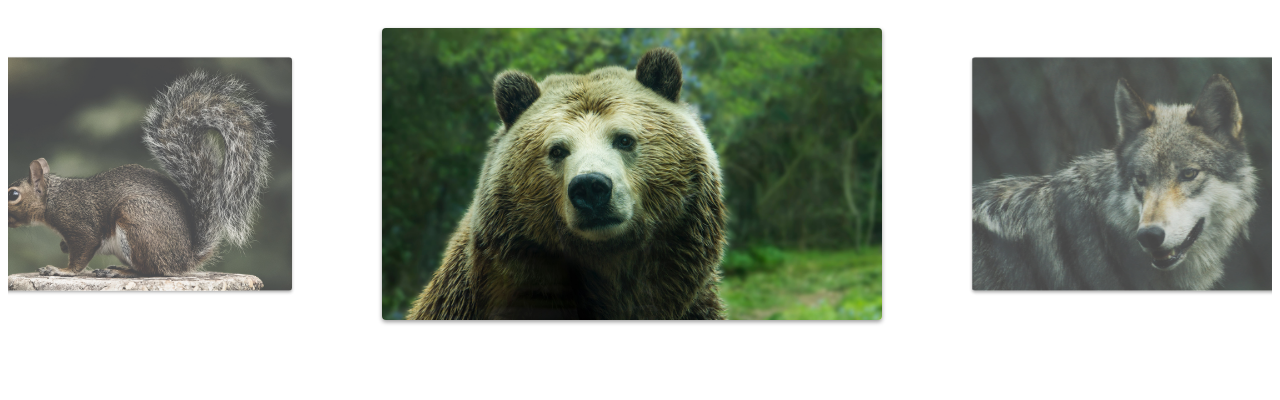
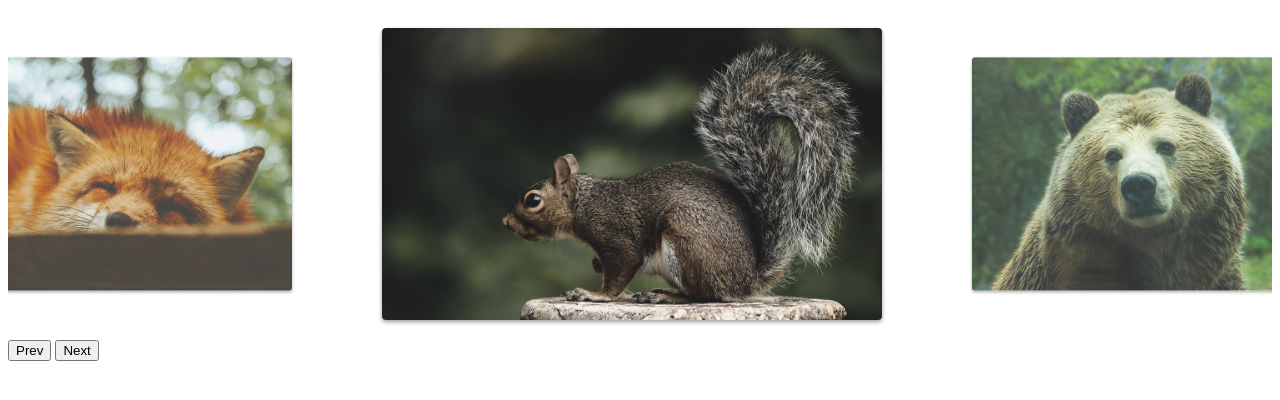
Before and after one commit to Gabr1elle/Slide, a plain HTML site: page index.html in a window 1280 px wide. Drawn offline with Linux system fonts and the light colour scheme.

Commit message:
navegacao prev e next finalizada

```diff
--- a/index.html
+++ b/index.html
@@ -17,6 +17,10 @@
             <li><img src="img/foto6.jpg" alt="" ></li>
         </ul>
     </div>
+    <div class="arrow-nav">
+        <button class="prev">Prev</button>
+        <button class="next">Next</button>
+    </div>
     <script type="module" src="js/script.js"></script>
 </body>
 </html>
--- a/js/script.js
+++ b/js/script.js
@@ -1,8 +1,5 @@
-import Slide from './slide.js'
+import {SlideNav} from './slide.js'
 
-const slide = new Slide ('.slide', '.slide-wrapper');
+const slide = new SlideNav ('.slide', '.slide-wrapper');
 slide.init();
-console.log(slide);
-
-slide.changeSlide(3);
-slide.activePrevSlide();
+slide.addArrow('.prev', 'next');
--- a/js/slide.js
+++ b/js/slide.js
@@ -1,15 +1,14 @@
 import debounce from './debounce.js';
 
-
-export default class Slide {
-    constructor (slide, wrapper) {
+export class Slide {
+  constructor(slide, wrapper) {
     this.slide = document.querySelector(slide)
     this.wrapper = document.querySelector(wrapper);
-        this.dist = {finalPosition: 0, startX: 0, movement: 0};
+    this.dist = { finalPosition: 0, startX: 0, movement: 0 }
     this.activeClass = 'active';
   }
 
-    transition (active) {
+  transition(active) {
     this.slide.style.transition = active ? 'transform .3s' : '';
   }
 
@@ -19,13 +18,13 @@ export default class Slide {
   }
 
   updatePosition(clientX) {
-        this.dist.movement = (this.dist.startX - clientX) *1.6;
+    this.dist.movement = (this.dist.startX - clientX) * 1.6;
     return this.dist.finalPosition - this.dist.movement;
   }
 
   onStart(event) {
     let movetype;
-        if (event.type ==='mousedown') {
+    if (event.type === 'mousedown') {
       event.preventDefault();
       this.dist.startX = event.clientX;
       movetype = 'mousemove';
@@ -44,7 +43,7 @@ export default class Slide {
   }
 
   onEnd(event) {
-        const movetype = (event.type ==='mouseup') ? 'mousemove' : 'touchmove';
+    const movetype = (event.type === 'mouseup') ? 'mousemove' : 'touchmove';
     this.wrapper.removeEventListener(movetype, this.onMove);
     this.dist.finalPosition = this.dist.movePosition;
     this.transition(true);
@@ -57,19 +56,18 @@ export default class Slide {
     } else if (this.dist.movement < -120 && this.index.prev !== undefined) {
       this.activePrevSlide();
     } else {
-            this.changeSlide(this.index.active)
+      this.changeSlide(this.index.active);
     }
   }
 
   addSlideEvents() {
-        this.wrapper.addEventListener('mousedown', this.onStart );
+    this.wrapper.addEventListener('mousedown', this.onStart);
     this.wrapper.addEventListener('touchstart', this.onStart);
     this.wrapper.addEventListener('mouseup', this.onEnd);
     this.wrapper.addEventListener('touchend', this.onEnd);
   }
 
-
-    // configurações de cada slides //
+  // Slides config
 
   slidePosition(slide) {
     const margin = (this.wrapper.offsetWidth - slide.offsetWidth) / 2;
@@ -102,7 +100,7 @@ export default class Slide {
 
   changeActiveClass() {
     this.slideArray.forEach(item => item.element.classList.remove(this.activeClass));
-        this.slideArray[this.index.active].element.classList.add(this.activeClass = 'active');
+    this.slideArray[this.index.active].element.classList.add(this.activeClass);
   }
 
   activePrevSlide() {
@@ -110,14 +108,13 @@ export default class Slide {
   }
 
   activeNextSlide() {
-        if (this.index.next !==undefined) this.changeSlide(this.index.next);
+    if (this.index.next !== undefined) this.changeSlide(this.index.next);
   }
 
-      onResize () {
+  onResize() {
     setTimeout(() => {
       this.slidesConfig();
       this.changeSlide(this.index.active);
-
     }, 1000);
   }
 
@@ -129,6 +126,10 @@ export default class Slide {
     this.onStart = this.onStart.bind(this);
     this.onMove = this.onMove.bind(this);
     this.onEnd = this.onEnd.bind(this);
+
+    this.activePrevSlide = this.activePrevSlide.bind(this);
+    this.activeNextSlide = this.activeNextSlide.bind(this);
+
     this.onResize = debounce(this.onResize.bind(this), 200);
   }
 
@@ -138,6 +139,20 @@ export default class Slide {
     this.addSlideEvents();
     this.slidesConfig();
     this.addResizeEvent();
+    this.changeSlide(1);
     return this;
   }
 }
+
+export class SlideNav extends Slide {
+  addArrow(prev, next) {
+    this.prevElement = document.querySelector(prev);
+    this.nextElement = document.querySelector(next);
+    this.addArrowEvent();
+  }
+
+  addArrowEvent() {
+    this.prevElement.addEventListener('click', this.activePrevSlide);
+    this.nextElement.addEventListener('click', this.activeNextSlide);
+  }
+}
```
Lines whose indentation alone changed are shown as unchanged.
